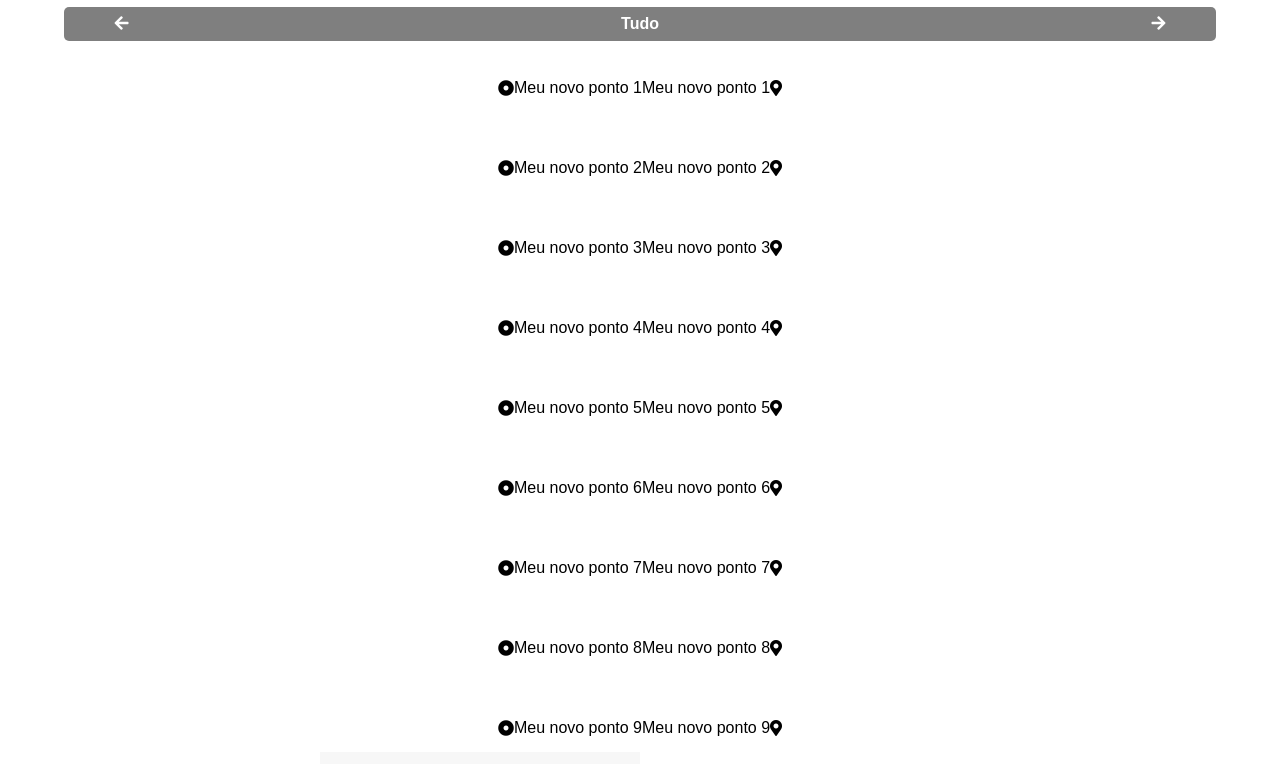
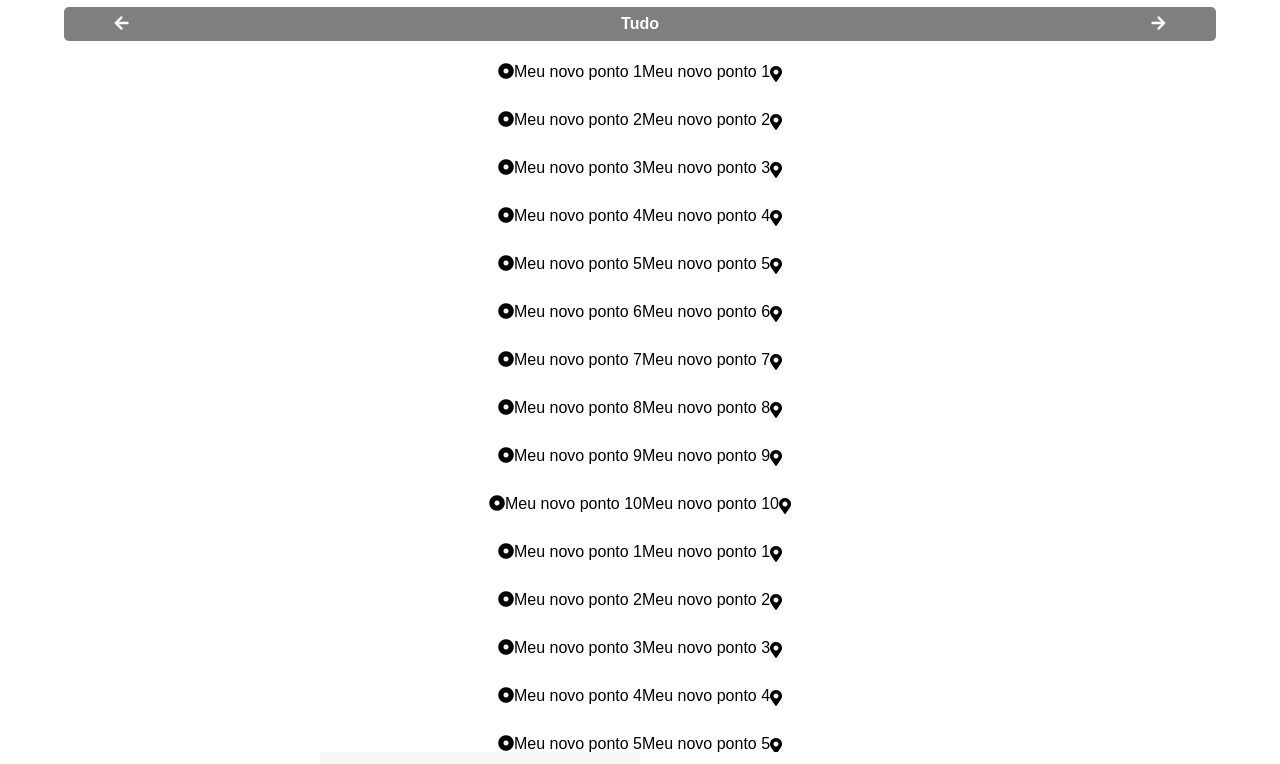
Before and after one commit to douglasgsjunior/ReciTurAPI, a plain HTML site: page index.html in a window 1280 px wide. Both pictures are taken after a click on the button 480 px from the left and 776 px from the top of the page. Shown: the top 764 px of the page. Drawn offline with Linux system fonts and the light colour scheme; some packages are replaced by stand-ins of ours.

Commit message:
Update main.css

```diff
--- a/assets/css/main.css
+++ b/assets/css/main.css
@@ -206,25 +206,29 @@
     color: rgba(0, 0, 0, 1); background-color: rgb(255, 255, 255);
     display: flex;
     justify-content: center; align-items: center;
-    width: 100vw; height: 10vh;
+    width: 100vw; height: 6vh;
 }
 .dot-circle-class {
-    display: flex;
-    flex-direction: row;
+    display: inline-block;
+    vertical-align: middle;
+    text-align: center;
 }
-.point-name-class {
-    display: flex;
-    flex-direction: column;
+.fa-dot-circle {
+    text-align: left;
 }
+.point-name-class,
 .point-subname-class {
-    display: flex;
-    flex-direction: column;
+    display: inline-block;
+    vertical-align: middle;
+    text-align: center;
 }
 .list-line {
-    display: flex;
-    flex-direction: column;
+    display: block;
+    margin-top: 5px;
+    text-align: center;
 }
 .map-marker-alt-class {
-    display: flex;
-    flex-direction: row;
+    display: inline-block;
+    vertical-align: middle;
+    text-align: right;
 }
```
